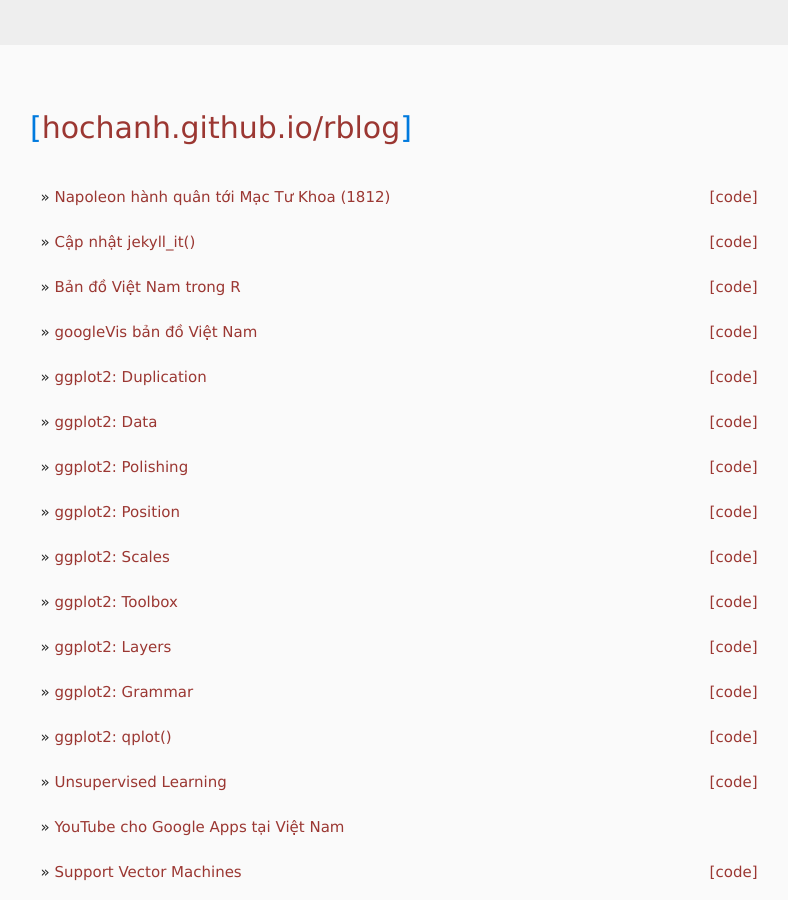
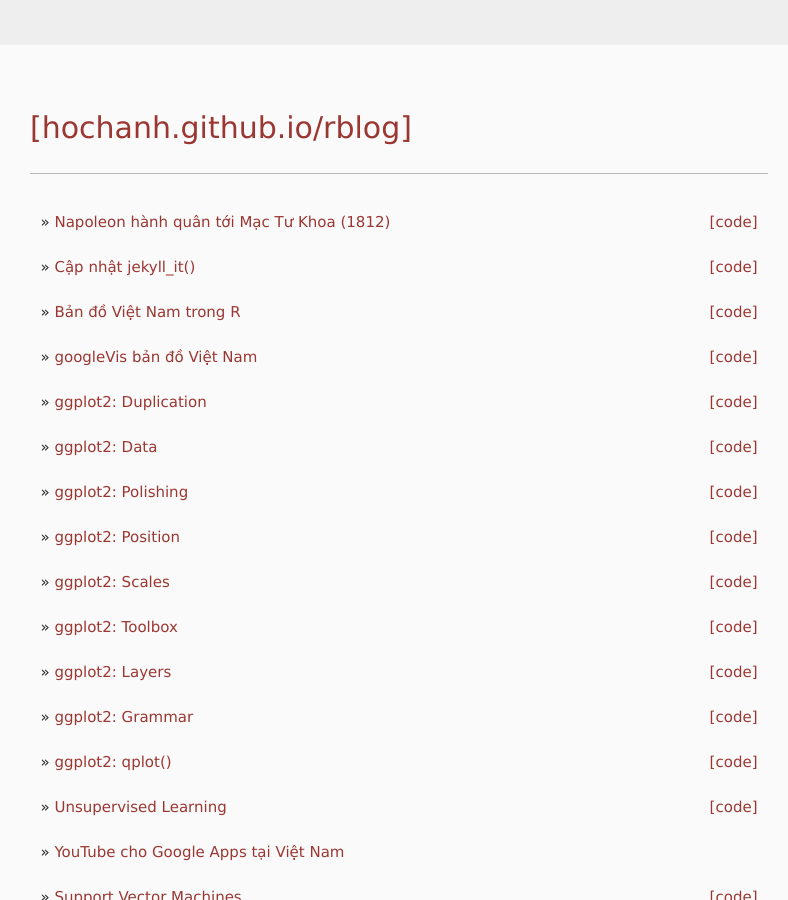
Before and after one commit to hochanh/rblog, a Jekyll site: the page built from index.html, in a window 1280 px wide and 900 px high. Shown: the whole window, without its empty margins (241-1029 px from the left). Built offline with Jekyll 4.4.1, drawn with Linux system fonts in a browser that asks for light colours.

Commit message:
edit homepage links

```diff
--- a/index.html
+++ b/index.html
@@ -14,7 +14,8 @@
 
 <body>
   <div role="main" class="main">
-		<h1>[<a href="http://hochanh.github.io/rblog">hochanh.github.io/rblog</a>]</h1>
+		<h1><a href="http://hochanh.github.io/rblog">[hochanh.github.io/rblog]</a></h1>
+		<hr />
     <article>
 		{% for post in site.posts %}
 			<p>&raquo;
@@ -26,6 +27,7 @@
 			</p>
 		{% endfor %}
 		</article>
+		<hr />
   </div>
 </body>
 
```
